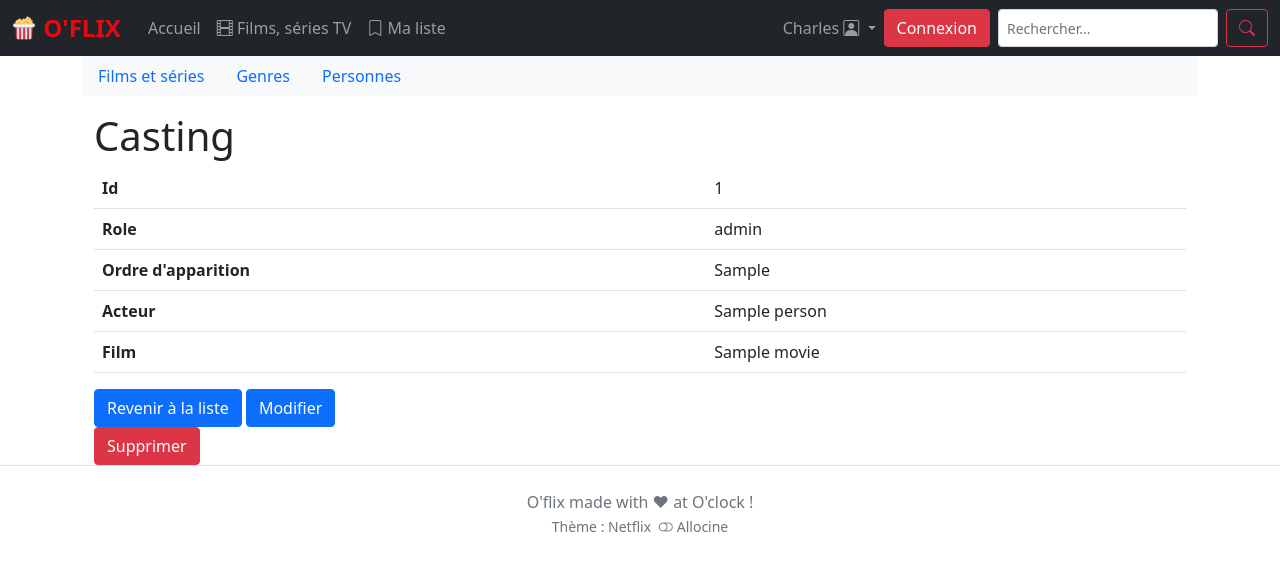
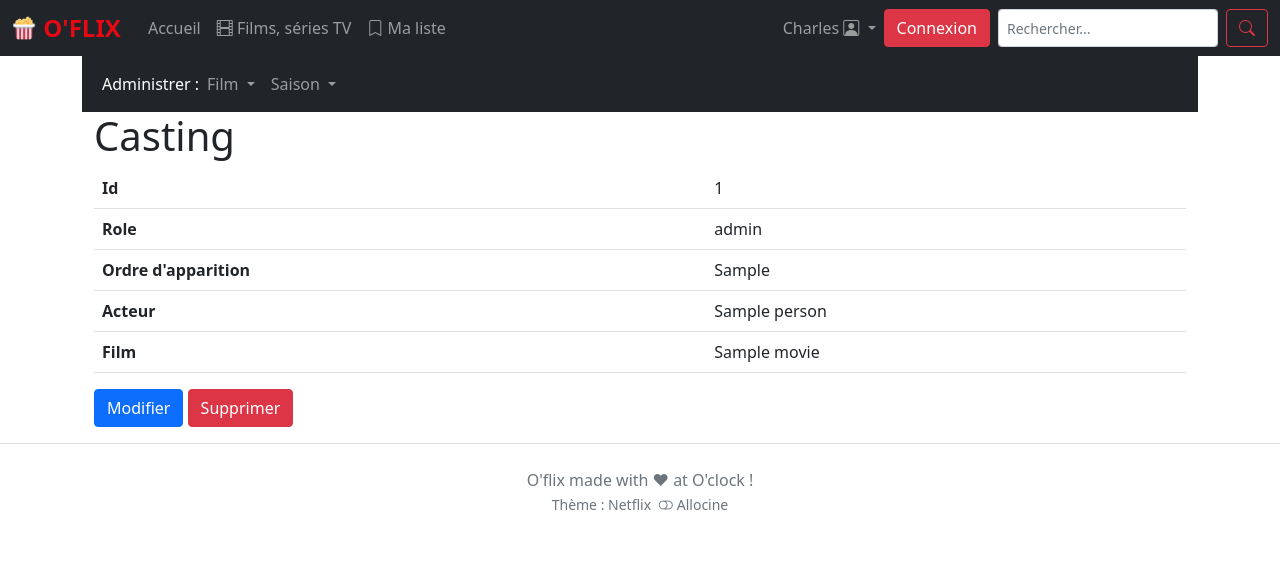
Before and after one commit to SimonDelaporte1/oflix, a Symfony app: template templates/back/casting/show.html.twig in a window 1280 px wide. Shown: the top 571 px of the page. Run offline with Twig, Linux system fonts and the light colour scheme; the template is opened without the code that fills it: most values are stand-ins (such as "Sample title", 1, 10 or a date in 2020); some libraries are stand-ins or nearby versions.

Commit message:
correction CRUD

```diff
--- a/src/Controller/Back/MovieController.php
+++ b/src/Controller/Back/MovieController.php
@@ -54,7 +54,7 @@ class MovieController extends AbstractController
     /**
      * @Route("/{id}", name="back_movie_show", methods={"GET"}, requirements={"id"="\d+"})
      */
-    public function show(Movie $movie): Response
+    public function show(Movie $movie = null): Response
     {
         if ($movie === null) {
             throw $this->createNotFoundException('Film non trouvé.');
--- a/src/Form/CastingType.php
+++ b/src/Form/CastingType.php
@@ -29,12 +29,6 @@ class CastingType extends AbstractType
                 'multiple' => false,
                 'expanded' => false
             ])
-            ->add('movie', EntityType::class, [
-                'class' => Movie::class,
-                'choice_label' => 'title',
-                'multiple' => false,
-                'expanded' => false
-            ])
         ;
     }
 
--- a/src/Repository/CastingRepository.php
+++ b/src/Repository/CastingRepository.php
@@ -48,7 +48,7 @@ class CastingRepository extends ServiceEntityRepository
     }
     */
 
-    public function findAllJoinedToCastingDql(int $Movie_id): ?array
+    public function findAllJoinedToCastingDql($Movie_id): ?array
     {
         $entityManager = $this->getEntityManager();
 
@@ -63,7 +63,7 @@ class CastingRepository extends ServiceEntityRepository
         return $query->getResult();
     }
 
-    public function findAllJoinedToCastingQb(int $movie): ?array
+    public function findAllJoinedToCastingQb( $movie): ?array
     {
         return $this->createQueryBuilder('c')
             ->addSelect('p')
--- a/templates/back/_nav.html.twig
+++ b/templates/back/_nav.html.twig
@@ -27,7 +27,6 @@
                 </a>
                 <ul class="dropdown-menu">
                     <li class="nav-item"><a class="dropdown-item {% if nav_active == 'casting_index' %}active{% endif %}" href="{{ path('back_casting_index') }}">Liste</a></li>
-                    <li class="nav-item"><a class="dropdown-item {% if nav_active == 'casting_new' %}active{% endif %}" href="{{ path('back_casting_new') }}">Créer</a></li>
                 </ul>
             </li>
 
--- a/templates/back/base_back.html.twig
+++ b/templates/back/base_back.html.twig
@@ -2,16 +2,30 @@
 
 {% block subnav %}
 
-<ul class="nav bg-light mb-3">
-    <li class="nav-item">
-        <a class="nav-link" href="{{ path('back_movie_index') }}">Films et séries</a>
-    </li>
-    <li class="nav-item">
-        <a class="nav-link" href="#">Genres</a>
-    </li>
-    <li class="nav-item">
-        <a class="nav-link" href="#">Personnes</a>
-    </li>
-</ul>
+<nav class="navbar navbar-expand-lg navbar-dark bg-dark" style="padding-left:20px;">
+    <span style="color: white;">Administrer : </span>
+    <ul class="navbar-nav me-auto mb-2 mb-lg-0">
+        <li class="nav-item dropdown">
+            <a class="nav-link dropdown-toggle" href="#" id="navbarDropdown" role="button" data-bs-toggle="dropdown">
+                <span>Film</span>
+            </a>
+            <ul class="dropdown-menu">
+                <li class="nav-item"><a class="dropdown-item "  href="{{ path('back_movie_index') }}">Liste</a></li>
+                <li class="nav-item"><a class="dropdown-item " href="{{ path('back_movie_new') }}">Créer</a></li>
+            </ul>
+        </li>
+
+        <li class="nav-item dropdown">
+            <a class="nav-link dropdown-toggle " href="#" id="navbarDropdown2" role="button" data-bs-toggle="dropdown">
+                <span>Saison</span>
+            </a>
+            <ul class="dropdown-menu">
+                <li class="nav-item"><a class="dropdown-item " href="{{ path('back_season_index') }}">Liste</a></li>
+                <li class="nav-item"><a class="dropdown-item " href="{{ path('back_season_new') }}">Créer</a></li>
+            </ul>
+        </li>
+
+    </ul>
+</nav>
 
 {% endblock %}
--- a/templates/back/casting/_delete_form.html.twig
+++ b/templates/back/casting/_delete_form.html.twig
@@ -1,4 +1,4 @@
-<form method="post" action="{{ path('back_casting_delete', {'id': casting.id}) }}" onsubmit="return confirm('Are you sure you want to delete this item?');">
+<form class="mb-3" id="back_delete_button" method="post" action="{{ path('back_casting_delete', {'id': casting.id}) }}" onsubmit="return confirm('Supprimer ce casting ?');">
     <input type="hidden" name="_token" value="{{ csrf_token('delete' ~ casting.id) }}">
     <button class="btn btn-danger">Supprimer</button>
 </form>
--- a/templates/back/casting/edit.html.twig
+++ b/templates/back/casting/edit.html.twig
@@ -9,7 +9,7 @@
 
     {{ include('back/casting/_form.html.twig', {'button_label': 'Mettre à jour'}) }}
 
-    <a class="btn btn-primary" href="{{ path('back_casting_index') }}">Revenir à la liste</a>
+    <a class="btn btn-primary float-end" href="{{ path('back_casting_index', {id: casting.movie.id}) }}">Retour à la liste</a>
 
     {{ include('back/casting/_delete_form.html.twig') }}
 {% endblock %}
--- a/templates/back/casting/index.html.twig
+++ b/templates/back/casting/index.html.twig
@@ -7,6 +7,7 @@
 {% block body %}
     <h1>Casting index</h1>
 
+    {{ include('_flash_messages.html.twig') }}
     <table class="table">
         <thead>
             <tr>
@@ -39,5 +40,5 @@
         </tbody>
     </table>
 
-    <a class="btn btn-primary" href="{{ path('back_casting_new') }}">Créer un nouveau casting</a>
+    <a class="btn btn-primary" href="{{ path('back_casting_new', {id : movie.id}) }}">Créer un nouveau casting</a>
 {% endblock %}
--- a/templates/back/casting/new.html.twig
+++ b/templates/back/casting/new.html.twig
@@ -6,8 +6,8 @@
 #}
 {% block body %}
     <h1>Créer un nouveau Casting</h1>
-
+    <h2>{{ movie.title }}</h2>
     {{ include('back/casting/_form.html.twig') }}
 
-    <a class="btn btn-primary" href="{{ path('back_casting_index') }}">Revenir à la liste</a>
+    <a class="btn btn-primary" href="{{ path('back_movie_index', {id: movie.id}) }}">Revenir à la liste</a>
 {% endblock %}
--- a/templates/back/casting/show.html.twig
+++ b/templates/back/casting/show.html.twig
@@ -31,8 +31,6 @@
         </tbody>
     </table>
 
-    <a class="btn btn-primary" href="{{ path('back_casting_index') }}">Revenir à la liste</a>
-
     <a class="btn btn-primary" href="{{ path('back_casting_edit', {'id': casting.id}) }}">Modifier</a>
 
     {{ include('back/casting/_delete_form.html.twig') }}
--- a/templates/back/movie/index.html.twig
+++ b/templates/back/movie/index.html.twig
@@ -26,6 +26,8 @@
                     <td><img src="{{ movie.poster }}" width="50" /></td>
                     <td>{{ movie.type }}</td>
                     <td>
+
+                        <a class="btn btn-sm btn-warning" href="{{ path('back_casting_index', {'id': movie.id}) }}">castings</a>
                         <a class="btn btn-primary" href="{{ path('back_movie_show', {'id': movie.id}) }}">Voir</a>
                         <a class="btn btn-primary" href="{{ path('back_movie_edit', {'id': movie.id}) }}">Modifier</a>
                     </td>
```
Also changed, not shown: src/Controller/Back/CastingController.php (+15 -9 lines), templates/bundles/TwigBundle/Exception/error.html.twig (added, +10 -0 lines).
